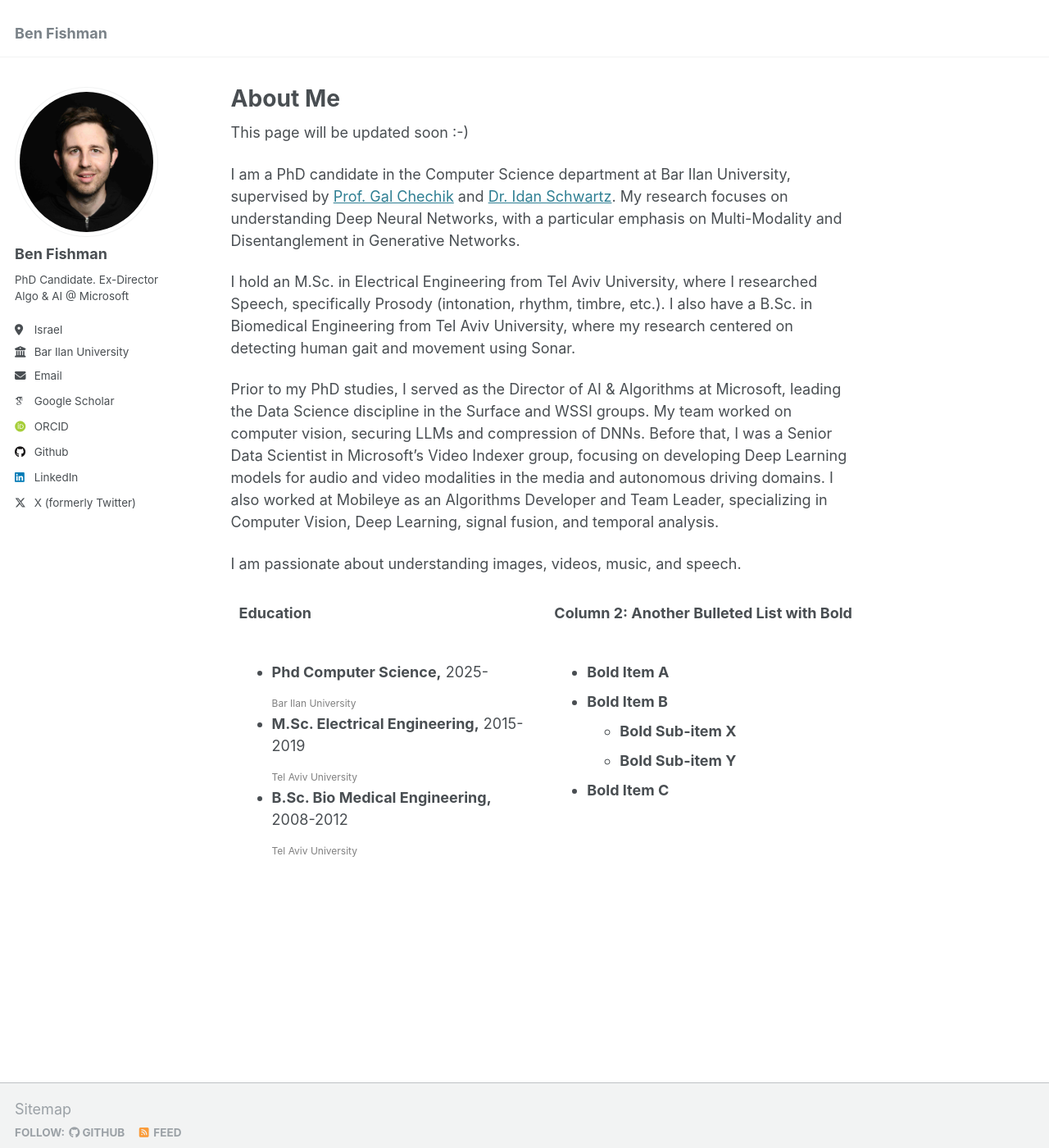
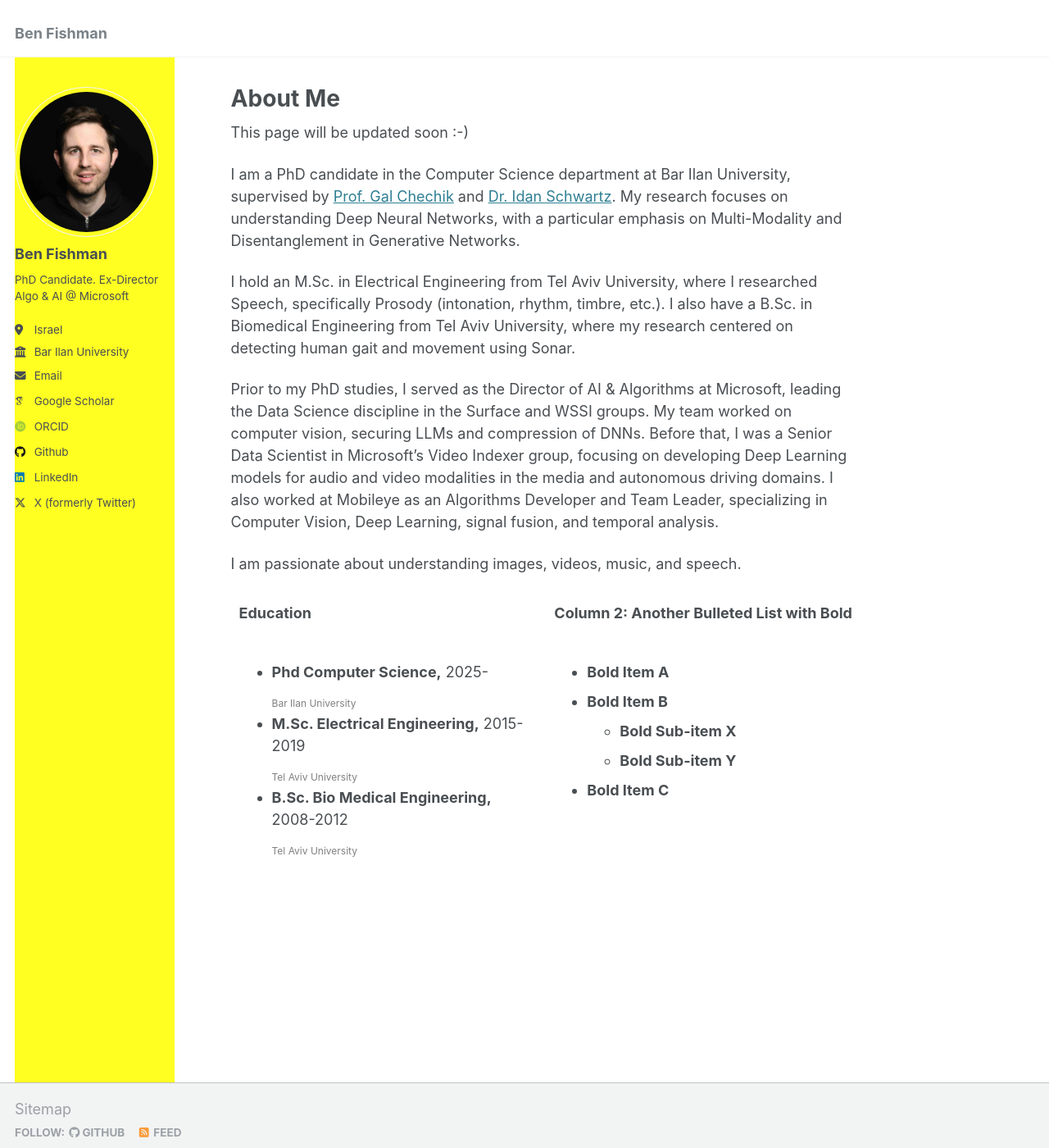
Before and after one commit to benf22/benf22.github.io, a Jekyll site: the page built from _pages/about.md, in a window 1280 px wide and 1400 px high. Shown: the whole window at 82% size. Built offline with Jekyll 4.4.1, drawn with Linux system fonts in a browser that asks for light colours; some web fonts are replaced.

Commit message:
Update _sidebar.scss

```diff
--- a/_sass/_sidebar.scss
+++ b/_sass/_sidebar.scss
@@ -54,6 +54,7 @@
   img {
     width: 100%;
   }
+   background-color: #ff2
 }
 
 .sidebar__right {
```
